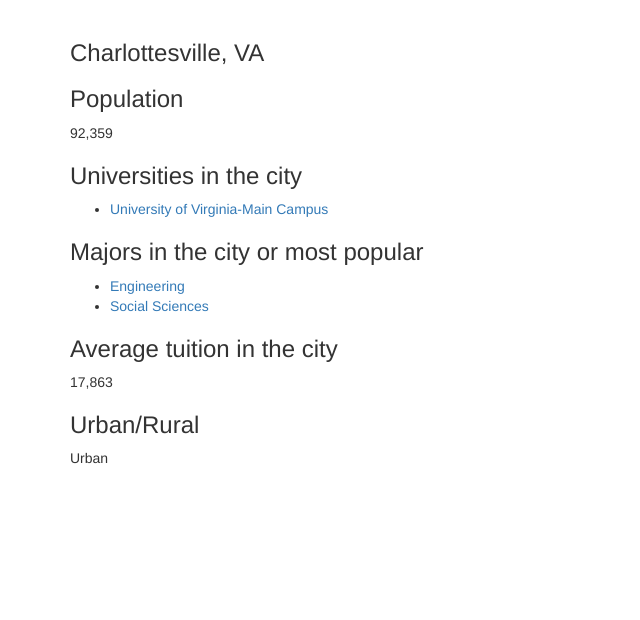
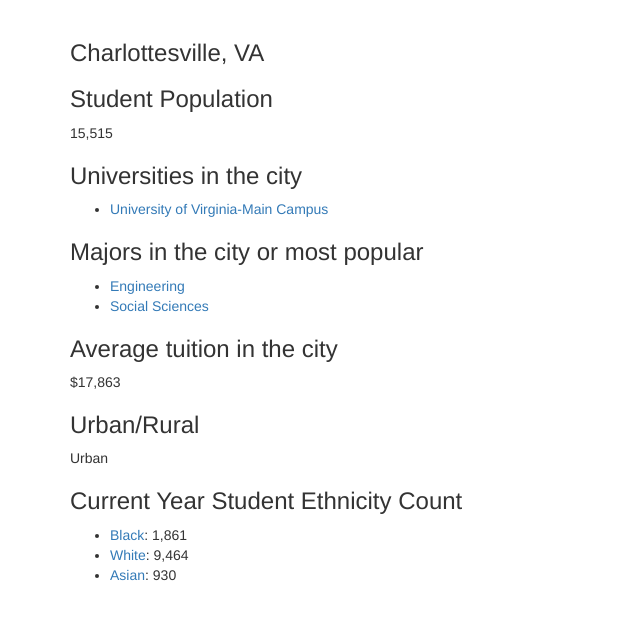
Before and after one commit to cs373gc-fall-2016/SouthernWholesomeEducation, a Flask app: template project/templates/Charlottesville.html in a window 1280 px wide. Shown: the part 51-671 px from the top of the page, without its empty margins (0-640 px from the left). Run offline with Flask 2, Linux system fonts and the light colour scheme; the template is opened without the code that fills it, so the values that code supplies are empty; some libraries are stand-ins or nearby versions.

Commit message:
Update Charlottesville.html

```diff
--- a/project/templates/Charlottesville.html
+++ b/project/templates/Charlottesville.html
@@ -6,28 +6,28 @@
       </div>
 
       <div>
-        <h3>Population</h3>
-        <p>92,359</p>
+        <h3>Student Population</h3>
+        <p>15,515</p>
       </div>
 
       <div>
         <h3>Universities in the city</h3>
         <ul>
-          <li><a href="/UVMain.html">University of Virginia-Main Campus</a></li>
+          <li><a href="/university/UVMain.html">University of Virginia-Main Campus</a></li>
         </ul>
       </div>
 
       <div>
         <h3>Majors in the city or most popular</h3>
         <ul>
-          <li><a href="/engineering.html">Engineering</a></li>
-          <li><a href="/socialsciences.html">Social Sciences</a></li>
+          <li><a href="/major/engineering.html">Engineering</a></li>
+          <li><a href="/major/socialsciences.html">Social Sciences</a></li>
         </ul>
       </div>
 
       <div>
         <h3>Average tuition in the city</h3>
-        <p>17,863</p>
+        <p>$17,863</p>
       </div>
 
       <div>
@@ -35,6 +35,15 @@
         <p>Urban</p>
       </div>
 
+      <div>
+        <h3>Current Year Student Ethnicity Count</h3>
+        <ul>
+          <li><a href="/ethnicity/black.html">Black</a>: 1,861</li>
+          <li><a href="/ethnicity/white.html">White</a>: 9,464</li>
+          <li><a href="/ethnicity/asian.html">Asian</a>: 930</li>
+        </ul>
+      </div>
+
     </div>
 
 {% endblock %}
```
